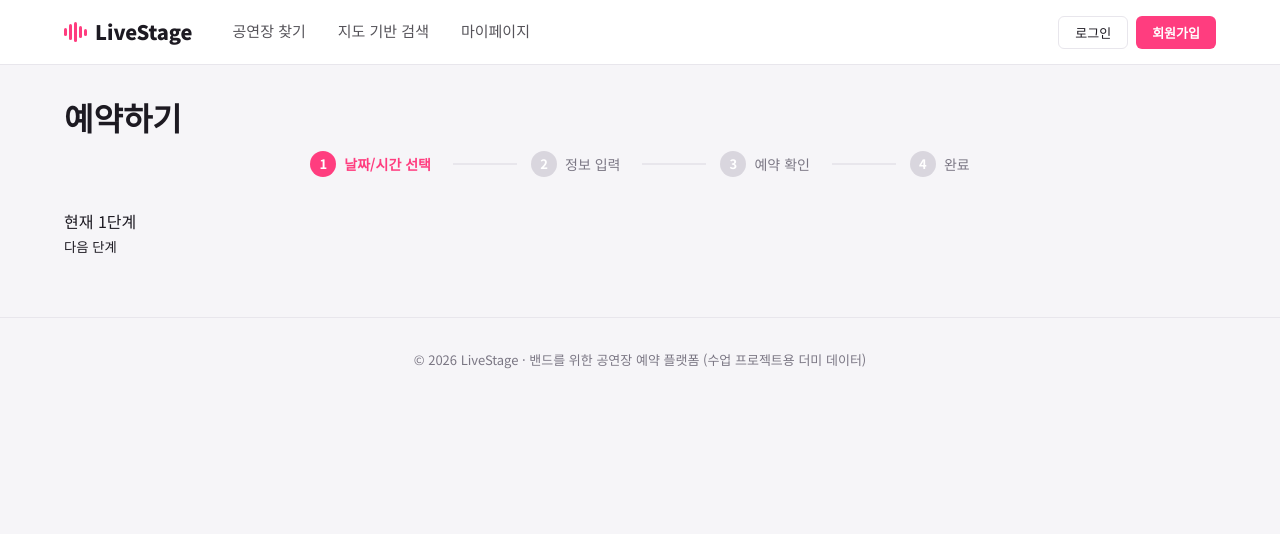
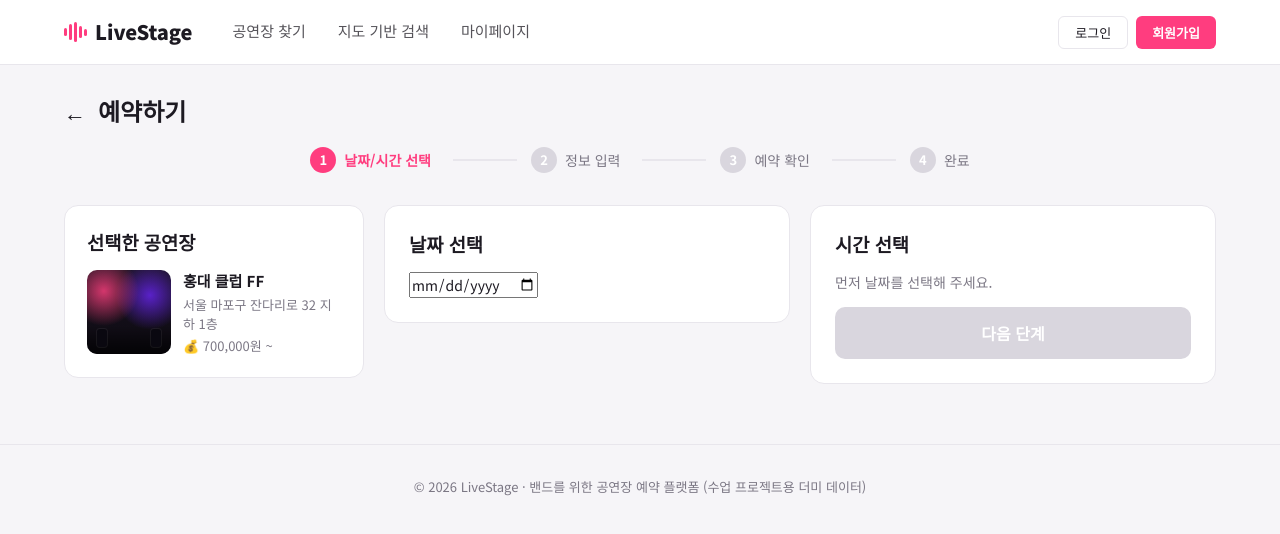
Before and after one commit to debugging-bot/livestage, a React (Vite) app: page /#/venues/1/book in a window 1280 px wide. Shown: the top 534 px of the page. Built offline with nearby package versions, Linux system fonts and the light colour scheme.

Commit message:
예약1단계 날짜(Calendar.jsx변경필요), 시간대 선택 추가

```diff
--- a/src/pages/Booking.jsx
+++ b/src/pages/Booking.jsx
@@ -1,19 +1,169 @@
 import { useState } from "react";
+import {
+  Link,
+  useNavigate,
+  useParams,
+  useSearchParams,
+} from "react-router-dom";
 import Stepper from "../components/Stepper";
+import VenueImage from "../components/VenueImage";
+import { TIME_SLOTS, getVenue } from "../data/venues";
+import { useReservations } from "../context/ReservationContext";
+import {
+  dayPrice,
+  dayStatus,
+  formatDateKo,
+  formatPrice,
+  getSlot,
+  isSlotBlocked,
+  isWeekend,
+  slotPrice,
+  takenSlots,
+} from "../utils";
+
+const STEPS = ["날짜/시간 선택", "정보 입력", "예약 확인", "완료"];
 
 export default function Booking() {
+  const { id } = useParams();
+  const venue = getVenue(id);
+  const [sp] = useSearchParams();
+  const navigate = useNavigate();
+  const { reservations } = useReservations();
+
   const [step, setStep] = useState(1);
+  const [date, setDate] = useState(() => {
+    const d = sp.get("date");
+    return venue && d && dayStatus(venue.id, d, reservations) === "available"
+      ? d
+      : "";
+  });
+  const [slotId, setSlotId] = useState("");
+
+  if (!venue) {
+    return (
+      <div className="container empty">
+        존재하지 않는 공연장입니다. <Link to="/search">공연장 찾기</Link>
+      </div>
+    );
+  }
+
+  const taken = date ? takenSlots(venue.id, date, reservations) : null;
+  const slot = slotId ? getSlot(slotId) : null;
+  const total = slot ? slotPrice(venue, slot, date) : 0;
+
+  const pickDate = (d) => {
+    setDate(d);
+    setSlotId("");
+  };
+
+  const Summary = () => (
+    <aside className="sum-card">
+      <h3>선택한 공연장</h3>
+      <div className="sum-venue">
+        <VenueImage venue={venue} className="sum-img" />
+        <div>
+          <b>{venue.name}</b>
+          <span>{venue.address}</span>
+          {date && <span>📅 {formatDateKo(date)}</span>}
+          {slot && <span>🕒 {slot.label}</span>}
+          <span>
+            💰{" "}
+            {slot
+              ? formatPrice(total)
+              : date
+                ? `${formatPrice(dayPrice(venue, date))} (${isWeekend(date) ? "주말" : "평일"} 종일)`
+                : `${formatPrice(venue.basePrice)} ~`}
+          </span>
+        </div>
+      </div>
+      {slot && (
+        <div className="sum-total">
+          <span>총 결제 금액</span>
+          <strong>{formatPrice(total)}</strong>
+        </div>
+      )}
+    </aside>
+  );
 
   return (
     <div className="container page">
-      <h1>예약하기</h1>
-      <Stepper
-        steps={["날짜/시간 선택", "정보 입력", "예약 확인", "완료"]}
-        current={step}
-      />
-      <p>현재 {step}단계</p>
-      {step > 1 && <button onClick={() => setStep(step - 1)}>이전 단계</button>}
-      {step < 4 && <button onClick={() => setStep(step + 1)}>다음 단계</button>}
+      <div className="book-title">
+        <button
+          className="back"
+          onClick={() =>
+            step > 1 && step < 4
+              ? setStep(step - 1)
+              : navigate(`/venues/${venue.id}`)
+          }
+        >
+          ←
+        </button>
+        <h1>예약하기</h1>
+      </div>
+      <Stepper steps={STEPS} current={step} />
+
+      {step === 1 && (
+        <div className="step1-grid">
+          <Summary />
+
+          <div className="panel">
+            <h3>날짜 선택</h3>
+            {/* Calendar 완성되면 input을 달력으로 교체. */}
+            <input
+              type="date"
+              value={date}
+              onChange={(e) => pickDate(e.target.value)}
+            />
+          </div>
+
+          <div className="panel">
+            <h3>
+              시간 선택
+              {date && (
+                <small className="hint">
+                  {" "}
+                  · {isWeekend(date) ? "주말 요금" : "평일 요금"}
+                </small>
+              )}
+            </h3>
+            {!date ? (
+              <p className="hint">먼저 날짜를 선택해 주세요.</p>
+            ) : (
+              <div className="slots">
+                {TIME_SLOTS.map((s) => {
+                  const blocked = isSlotBlocked(taken, s.id);
+                  return (
+                    <button
+                      key={s.id}
+                      disabled={blocked}
+                      className={`slot ${slotId === s.id ? "selected" : ""}`}
+                      onClick={() => setSlotId(s.id)}
+                    >
+                      <span>
+                        {s.name} · {s.label}
+                      </span>
+                      <strong>
+                        {blocked
+                          ? "마감"
+                          : formatPrice(slotPrice(venue, s, date))}
+                      </strong>
+                    </button>
+                  );
+                })}
+              </div>
+            )}
+            <button
+              className="btn-primary block"
+              disabled={!date || !slotId}
+              onClick={() => setStep(2)}
+            >
+              다음 단계
+            </button>
+          </div>
+        </div>
+      )}
+
+      {step === 2 && <div className="panel">2단계 화면 제작 예정.</div>}
     </div>
   );
 }
```
